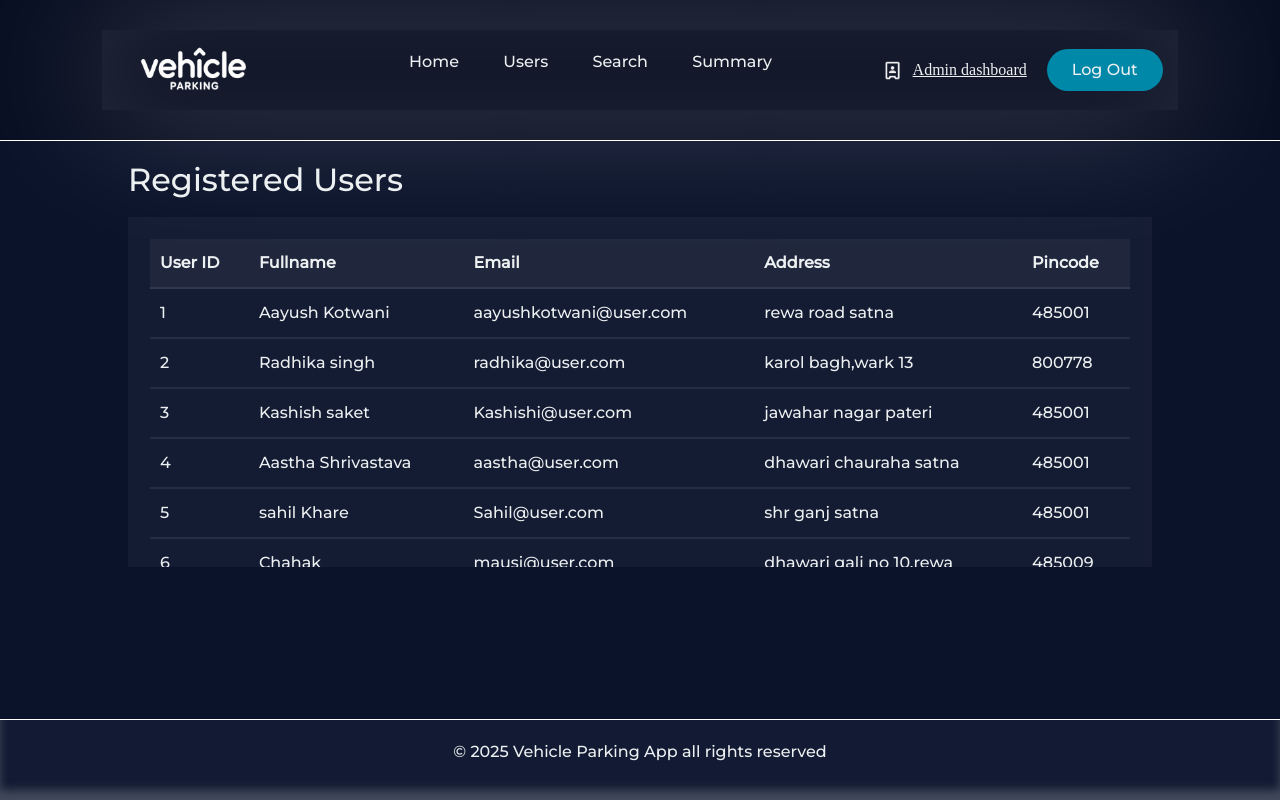
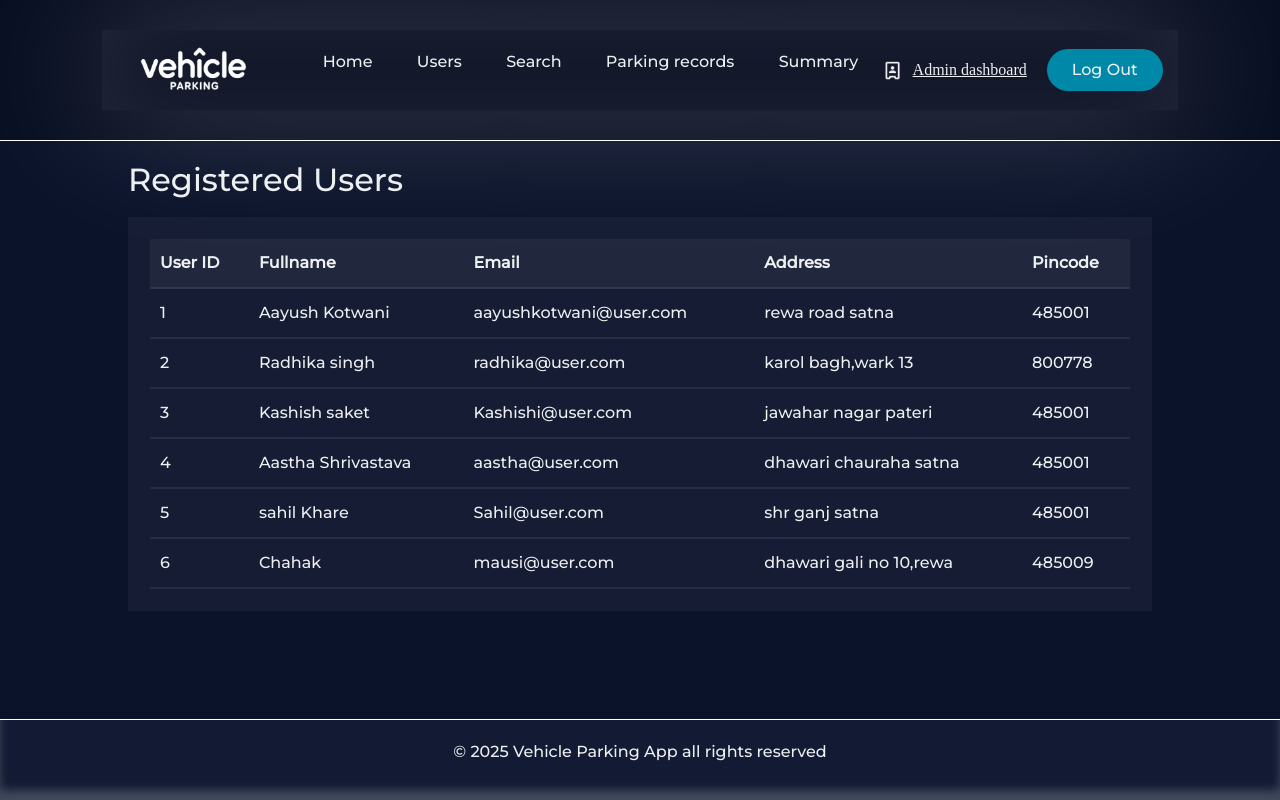
Before and after one commit to AayushKotwani3/Vehicle-Parking-App-V1, a Flask app: page /user-details in a window 1280 px wide. Run offline with Flask 3, Linux system fonts and the light colour scheme; data comes from the database, SQL or seed files in the repository; both versions use the stored data as it was after the commit; some web fonts are replaced.

Commit message:
Added parking records for admin view

```diff
--- a/Application/controllers.py
+++ b/Application/controllers.py
@@ -83,7 +83,7 @@ def user_dash(user_id):
         else:
             parking_lot_details=Parkinglot.query.filter_by(is_active=True,prime_location_name=search_value).all()
 
-        return render_template('user_dashboard.html',user_details=user_details,parking_lot_details=parking_lot_details,parking_records=parking_records)
+        return render_template('user_dashboard.html',user_details=user_details,parking_lot_details=parking_lot_details,parking_records=parking_records,user_id=user_id)
     else:
 
         parking_lot_details=Parkinglot.query.filter_by(is_active=True).all()
@@ -405,3 +405,8 @@ def user_summary(user_id):
 @app.route('/logout')
 def logout():
     return redirect(url_for('login'))
+
+@app.route('/parking-records')
+def parking_records():
+    parking_records=Parkingrecords.query.all()
+    return render_template('parking_records.html',parking_records=parking_records)
--- a/static/style.css
+++ b/static/style.css
@@ -172,6 +172,14 @@ li,a,button{
     background-color: rgba(255, 255, 255, 0.040);
     border: #f7f7f7;
     overflow-y: auto;
+    max-height: 542px;
+}
+.parkinglot-table-container-user{
+    padding: 22px;
+    width: 100%;
+    background-color: rgba(255, 255, 255, 0.040);
+    border: #f7f7f7;
+    overflow-y: auto;
     max-height: 350px;
 }
 
--- a/templates/admin_base.html
+++ b/templates/admin_base.html
@@ -28,6 +28,7 @@
               <li><a href="/">Home</a></li>
               <li><a href="{{url_for('user_details')}}">Users</a></li>
               <li><a href="#">Search</a></li>
+              <li><a href="{{url_for('parking_records')}}">Parking records</a></li>
               <li><a href="{{url_for('admin_summary')}}">Summary</a></li>
             </ul>
           </nav>
--- a/templates/user_dashboard.html
+++ b/templates/user_dashboard.html
@@ -24,7 +24,7 @@
                   <input class="btn btn-outline-success" type="submit" value="Search">
                 </form>
 
-        <div class="parkinglot-table-container">
+        <div class="parkinglot-table-container-user">
 
                   <table class="parkinglot-table">
                         <thead>
@@ -67,7 +67,7 @@
                     <h2>Your Parkings</h2>
                 </div>
 
-              <div class="parkinglot-table-container">
+              <div class="parkinglot-table-container-user">
                 <table class="parkinglot-table">
                         <thead>
                           <tr>
```
Also changed, not shown: templates/parking_records.html (added, +43 -0 lines), instance/parkingapp.sqlite, static/lot_revenue.png, static/lot_status.png, static/lots_used.png.
